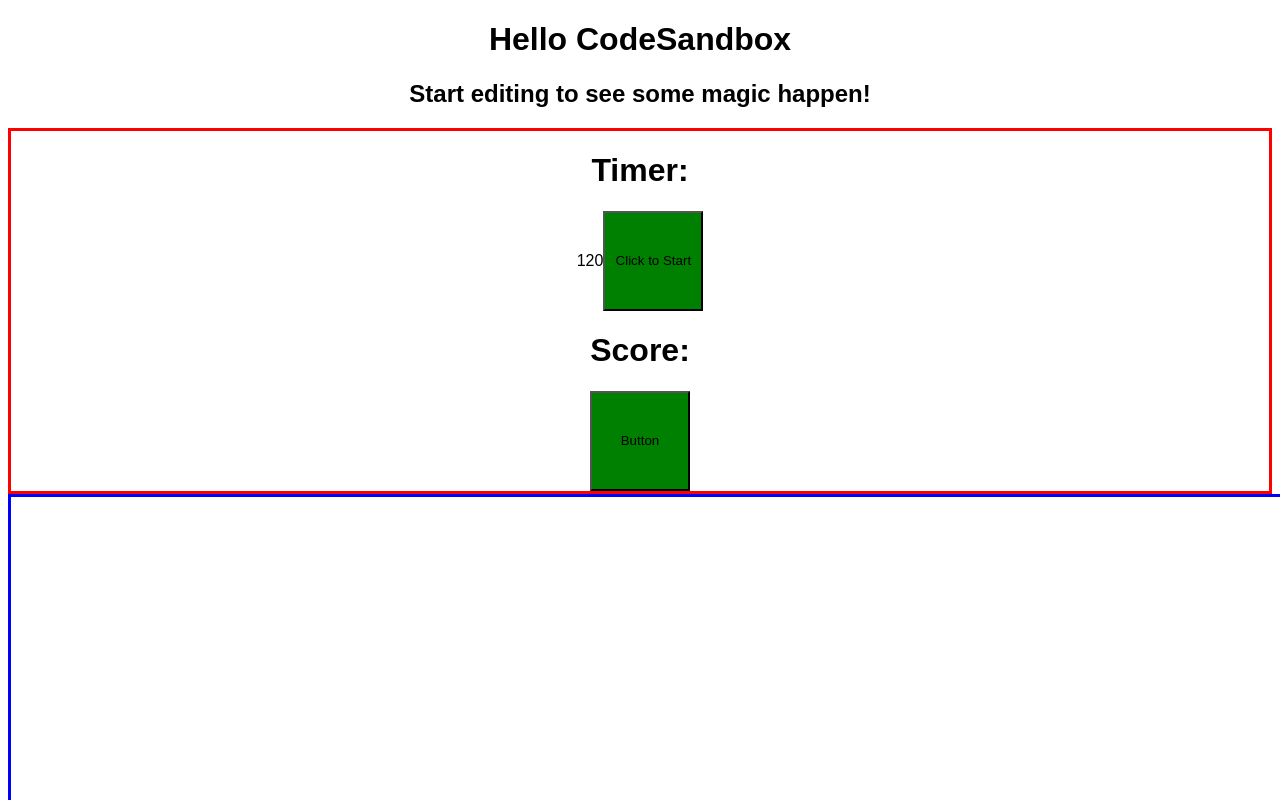
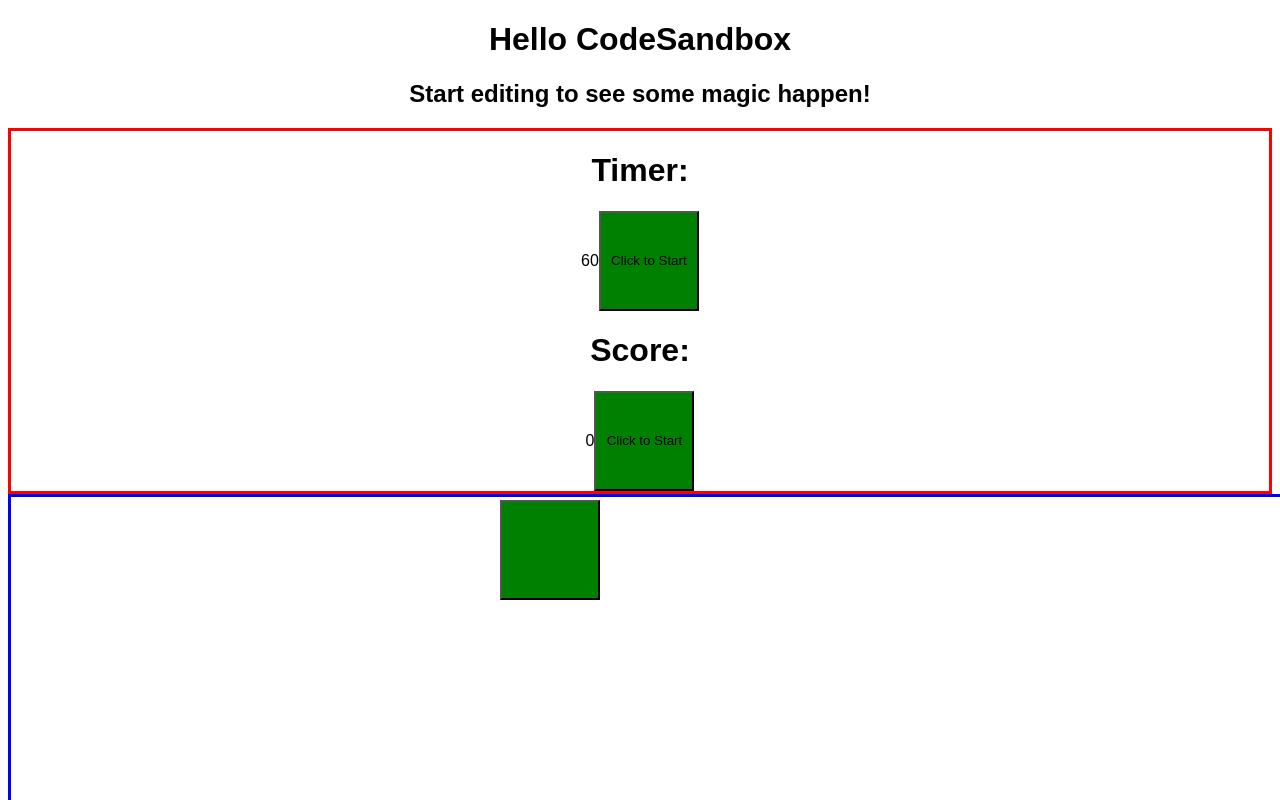
Before and after one commit to idavoong/reactiontest, a React (Create React App) app: page / in a window 1280 px wide. Shown: the top 800 px of the page. Built offline with nearby package versions, Linux system fonts and the light colour scheme.

Commit message:
some changes to main button and timer

```diff
--- a/src/App.js
+++ b/src/App.js
@@ -1,8 +1,11 @@
 import "./styles.css";
-import React, { useState } from "react"
-
+import React, { useState } from "react";
 
 export default function App() {
+  // x and y for main button
+  const [placeX, setplaceX] = useState(500);
+  const [placeY, setplaceY] = useState(500);
+
   return (
     <div className="App">
       <h1>Hello CodeSandbox</h1>
@@ -18,23 +21,35 @@ export default function App() {
         {/* <img src="https://upload.wikimedia.org/wikipedia/commons/thumb/1/10/Red_Color.jpg/1536px-Red_Color.jpg" class="red image" />
         <img src="https://upload.wikimedia.org/wikipedia/commons/thumb/a/ab/Flag_of_Libya_%281977%E2%80%932011%2C_3-2%29.svg/1200px-Flag_of_Libya_%281977%E2%80%932011%2C_3-2%29.svg.png" class="green image" /> */}
 
-        {/* <button class="green image"></button> */}
+        {/* main button that user clicks on */}
+        <button
+          class="green image area"
+          style={{ top: placeY, left: placeX }}
+          onClick={() => setplaceX(Math.floor(Math.random() * 300) + 1)}
+          onClick={() => setplaceY(Math.floor(Math.random() * 500) + 1)}
+        ></button>
       </div>
     </div>
   );
 }
 
+//function for making timer
 function Timer(props) {
-  const [timer, setTimer] = useState(120);
-  function countdown(){
-    setTimer(timer-1);
+  const [timer, setTimer] = useState(60);
+  function countdown() {
+    console.log(timer);
+    setTimer(timer - 1);
+    console.log(timer, "timer 2");
   }
-  // let secore = 0;
+  // let score = 0;
   return (
     <div>
       {timer}
-    <button class="green image" onClick={() => setInterval(countdown, 1000)}>Click to Start</button>
+      <button class="green image" onClick={() => setInterval(countdown, 1000)}>
+        Click to Start
+      </button>
     </div>
+
     // {props.place} - {population} residents{" "}
 
     // <div>
@@ -46,13 +61,30 @@ function Timer(props) {
   );
 }
 
-//edit later, use to keep track of scoreboard
+/*
+- the score is updating but only
+when the button is clicked
+
+- need to remove button onClick and replace
+it with the button/image that it is supposed
+to be clicked on -> so the button in the blue box*/
+
 function Score(props) {
   const [score, setScore] = useState(0);
-  // let secore = 0;
+  // let score = 0;
+  function addScore() {
+    setScore(score + 1);
+  }
   return (
-    //have to make sure button cannot be clicked on
-    <button class="green image" onClick={() => setScore(score + 1)}>Button</button>
+    <div>
+      {score}
+
+      <button class="green image" onClick={() => setScore(addScore, 0)}>
+        Click to Start
+      </button>
+
+      {/* <button class="green image" onClick={() => setScore(score + 1)}>Button</button> */}
+    </div>
     // <div>
     //   {props.place} - {population} residents{" "}
     //   <button onClick={() => setPopulation(population + 1)}>+</button>
--- a/src/styles.css
+++ b/src/styles.css
@@ -31,3 +31,10 @@
   height: 500px;
   border: 3px solid blue;
 }
+
+.area {
+  display: block;
+  position: absolute;
+  top: 500px;
+  left: 220px;
+}
```
